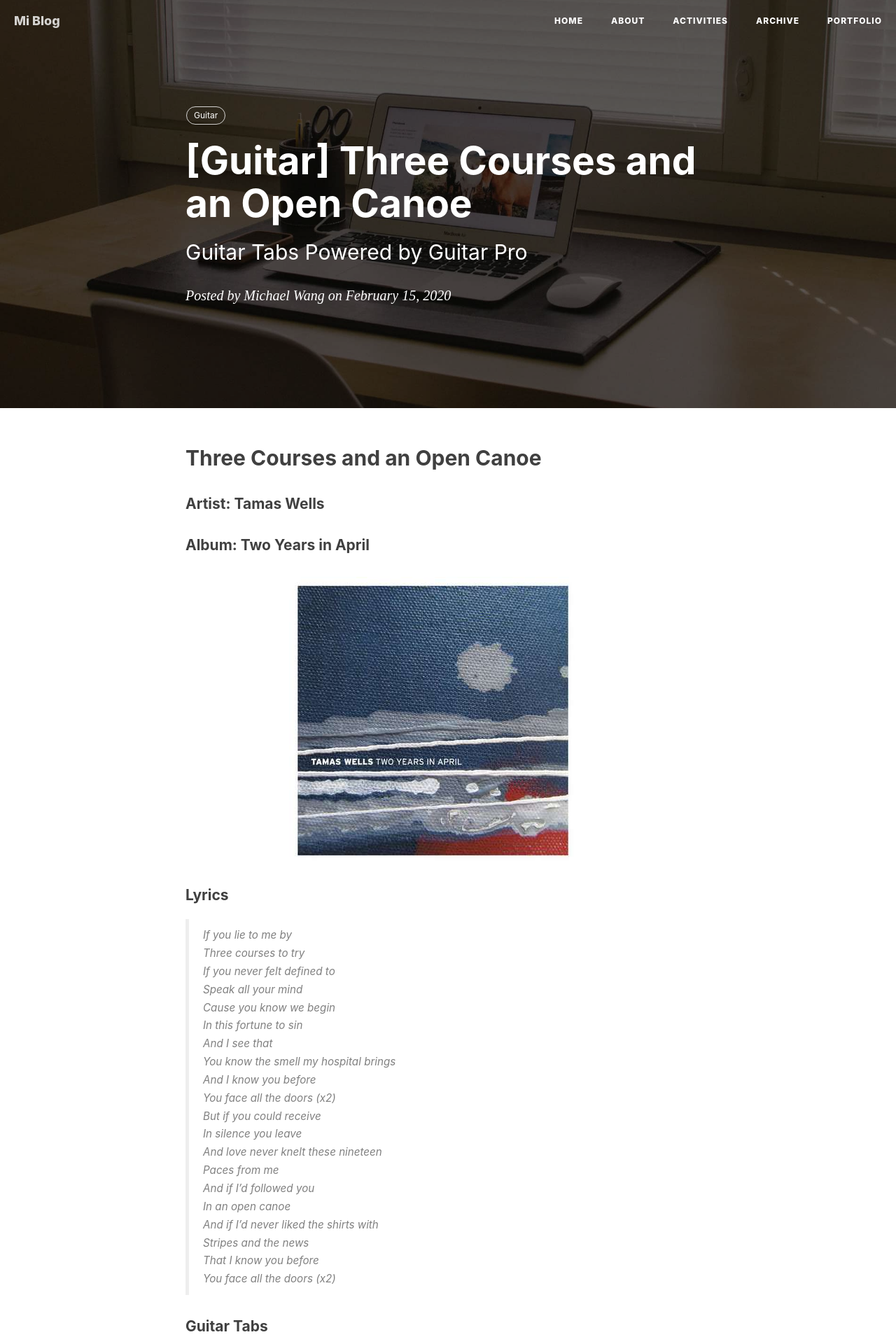
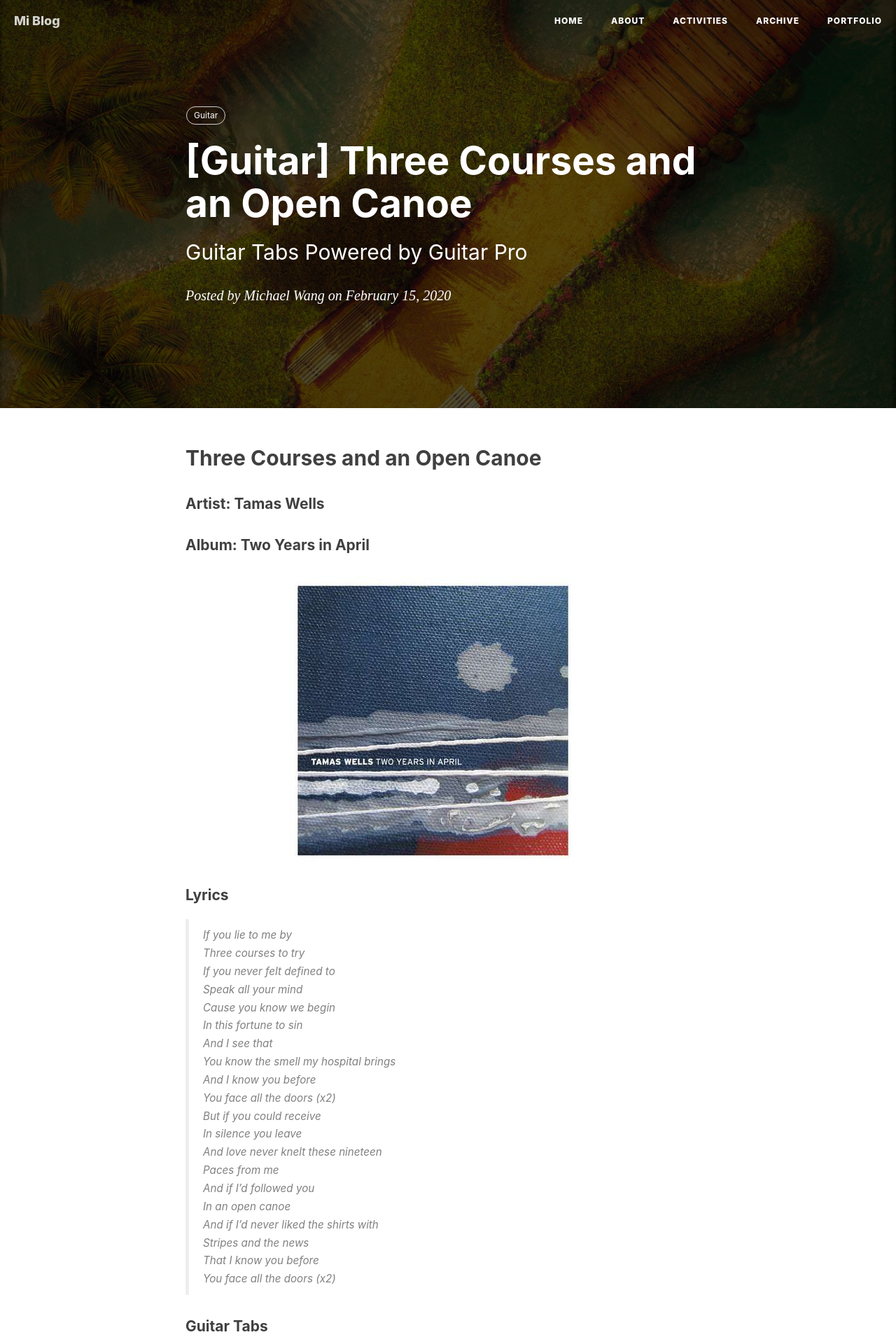
Before and after one commit to Michany/Michany.github.io, a Jekyll site: the page built from _posts/2020-02-15-Guitar-ThreeCourses.md, in a window 1280 px wide. Shown: the top 1920 px of the page at 70% size. Built offline with Jekyll 4.4.1, drawn with Linux system fonts in a browser that asks for light colours; nearby versions of some CDN libraries; comment, search, counter and statistics services are not loaded.

Commit message:
add post bg guitar

```diff
--- a/_posts/2020-02-15-Guitar-ThreeCourses.md
+++ b/_posts/2020-02-15-Guitar-ThreeCourses.md
@@ -3,7 +3,7 @@
 title: "[Guitar] Three Courses and an Open Canoe"
 subtitle: "Guitar Tabs Powered by Guitar Pro"
 author: "Michael Wang"
-header-img: "img/post-bg-SeaCloud.jpg"
+header-img: "img/post-bg-guitar.jpg"
 header-mask: 0.3
 tags:
   - Guitar
```
Also changed, not shown: img/post-bg-guitar.jpg (added).
